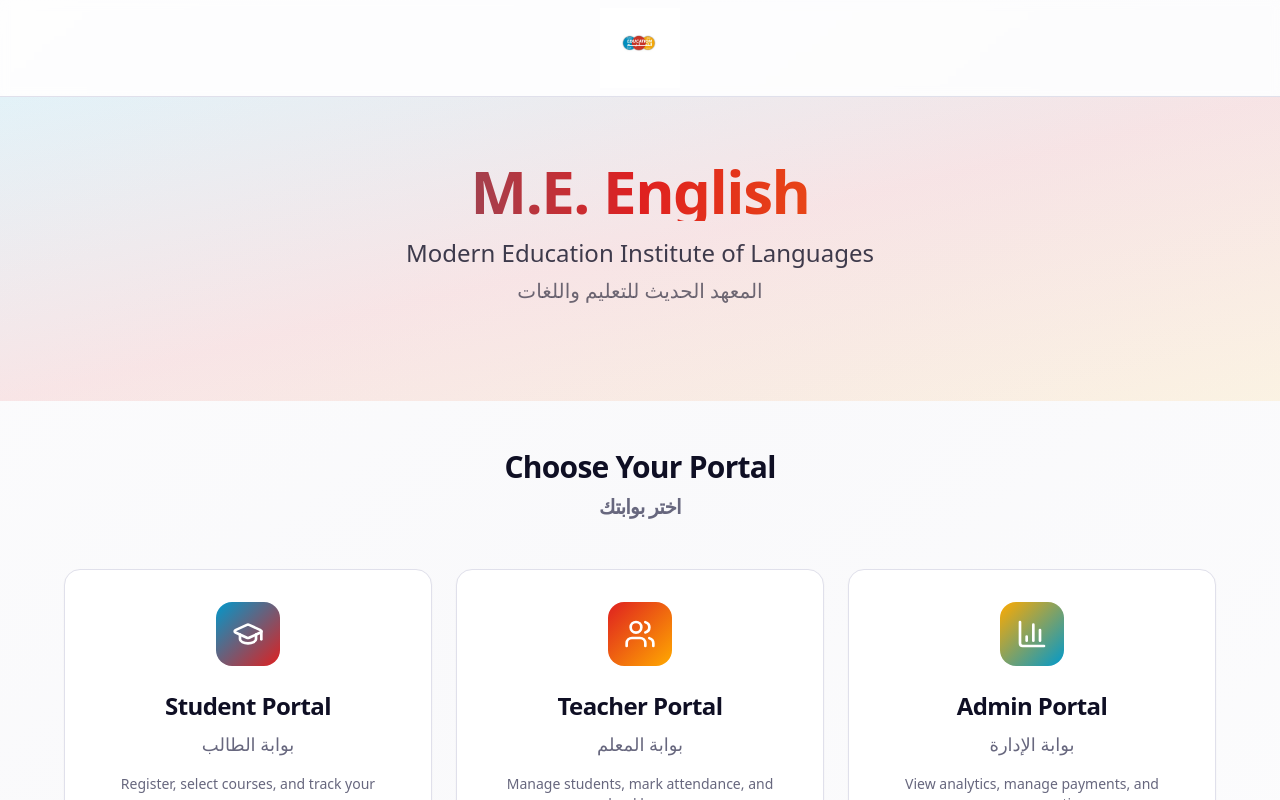
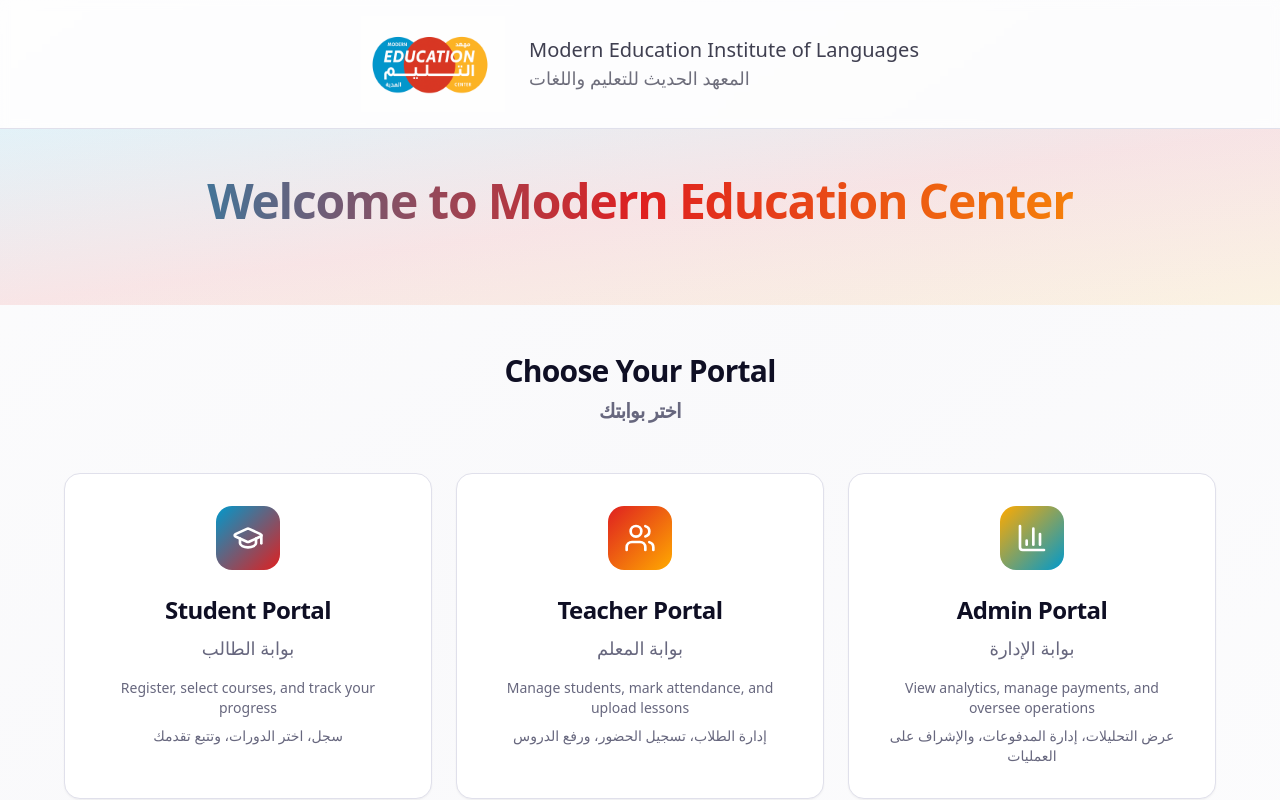
Before and after one commit to skylar-ll/meenglish-hub-portal, a React (Vite) app: page / in a window 1280 px wide. Shown: the top 800 px of the page. Built offline with nearby package versions, Linux system fonts and the light colour scheme; the HTML template or start-up script is replaced by a standard one.

Commit message:
Refactor logo and text sizing

```diff
--- a/src/pages/Index.tsx
+++ b/src/pages/Index.tsx
@@ -1,7 +1,7 @@
 import { GraduationCap, Users, BarChart3 } from "lucide-react";
 import { useNavigate } from "react-router-dom";
 import { Card } from "@/components/ui/card";
-import logo from "@/assets/logo.jpeg";
+import logo from "@/assets/logo-new.png";
 
 const Index = () => {
   const navigate = useNavigate();
@@ -40,30 +40,31 @@ const Index = () => {
     <div className="min-h-screen bg-gradient-to-br from-background via-muted/30 to-background">
       {/* Top Logo Bar */}
       <div className="bg-card/50 backdrop-blur-sm border-b">
-        <div className="container mx-auto px-4 py-2 flex justify-center">
+        <div className="container mx-auto px-4 py-4 flex justify-center items-center gap-6">
           <img
             src={logo}
-            alt="M.E. English"
-            className="h-20 object-contain"
-            style={{ filter: 'drop-shadow(0 0 0 transparent)' }}
+            alt="Modern Education Center"
+            className="h-24 object-contain"
           />
+          <div className="text-left">
+            <p className="text-lg md:text-xl text-foreground/80">
+              Modern Education Institute of Languages
+            </p>
+            <p className="text-base md:text-lg text-foreground/60" dir="rtl">
+              المعهد الحديث للتعليم واللغات
+            </p>
+          </div>
         </div>
       </div>
 
       {/* Hero Section */}
       <div className="relative overflow-hidden">
         <div className="absolute inset-0 bg-gradient-to-br from-primary/10 via-secondary/10 to-accent/10" />
-        <div className="relative container mx-auto px-4 py-16 text-center">
+        <div className="relative container mx-auto px-4 py-12 text-center">
           <div className="mb-8 animate-fade-in">
-            <h1 className="text-5xl md:text-6xl font-bold mb-4 bg-gradient-to-r from-primary via-secondary to-accent bg-clip-text text-transparent">
-              M.E. English
+            <h1 className="text-4xl md:text-5xl font-bold bg-gradient-to-r from-primary via-secondary to-accent bg-clip-text text-transparent">
+              Welcome to Modern Education Center
             </h1>
-            <p className="text-xl md:text-2xl text-foreground/80 mb-2">
-              Modern Education Institute of Languages
-            </p>
-            <p className="text-lg md:text-xl text-foreground/60" dir="rtl">
-              المعهد الحديث للتعليم واللغات
-            </p>
           </div>
         </div>
       </div>
```
Also changed, not shown: src/assets/logo-new.png (added).
